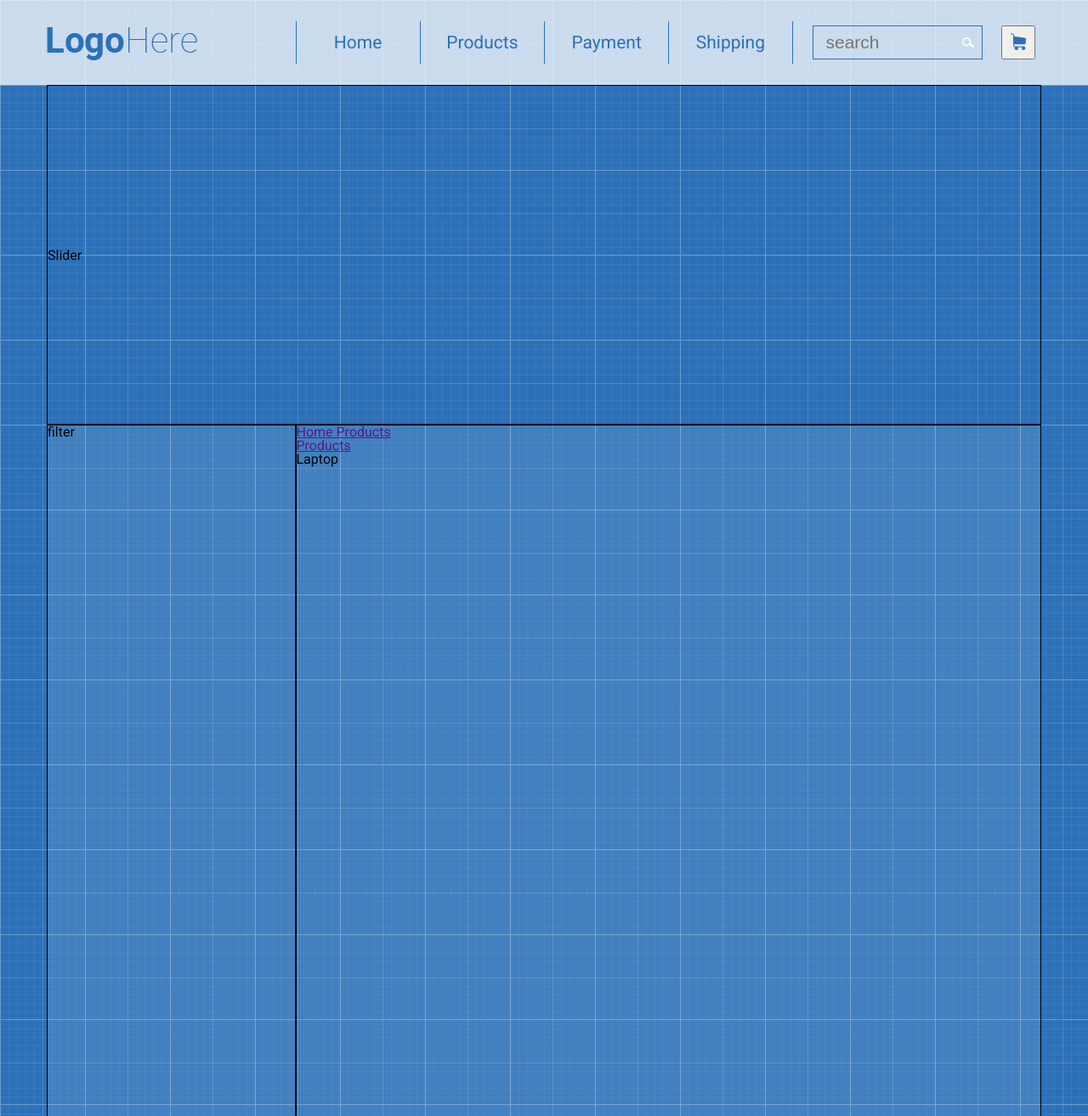
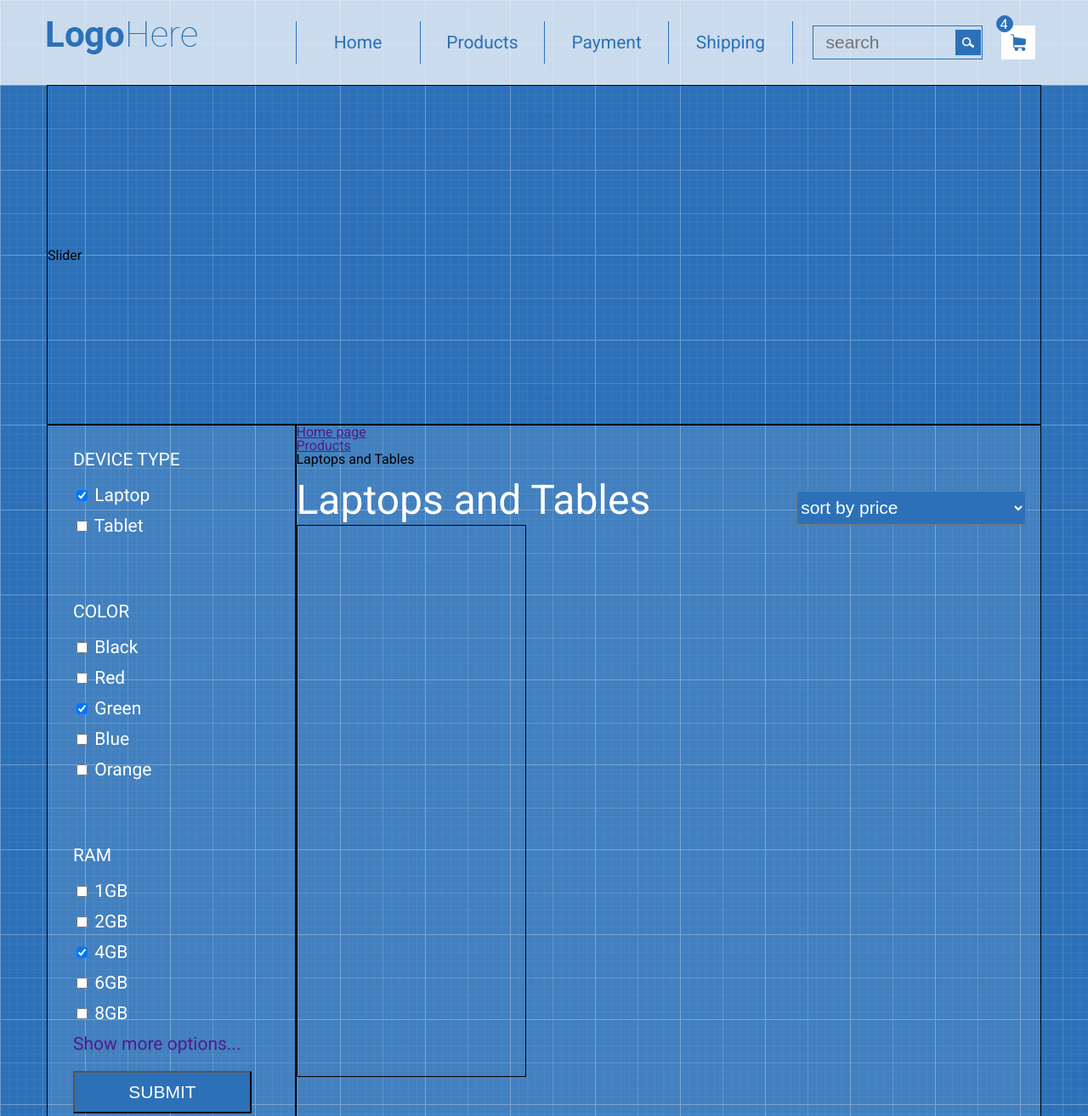
Before and after one commit to StepanKravets/StepanKravets.github.io, a plain HTML site: page index.html in a window 1280 px wide. Shown: the top 1314 px of the page at 85% size. Drawn offline with Linux system fonts and the light colour scheme.

Commit message:
changed header and add filter

```diff
--- a/index.html
+++ b/index.html
@@ -44,7 +44,8 @@
                         </div>
                     </div>
                     <div class="col-md-1">
-                        <button class='basket'><img src='images/icon (1).png'></button>
+                        <div class='basket'></div>
+                        <div class="basketAmount"> 4 </div>
                     </div>
 				</div>
             </div>
@@ -56,14 +57,56 @@
                 <div class="slider"> Slider</div>
             </div>
             <div class="row information">
-                <div class="col-md-3 filter">filter</div>
+                <div class="col-md-3 filter">
+                    <form action="">
+                            <legend> DEVICE TYPE </legend> <br>
+                            <div>
+                                <input type="checkbox" name="deviceType" value="Laptop" checked> Laptop <br>
+                                <input type="checkbox" name="deviceType" value="Tablet"> Tablet <br>
+                            </div>
+                            <legend class="choiseOption"> COLOR </legend><br>
+                            <div>
+                                <input type="checkbox" name="color" value="Black"> Black <br>
+                                <input type="checkbox" name="color" value="Red"> Red <br>
+                                <input type="checkbox" name="color" value="Green" checked> Green <br>
+                                <input type="checkbox" name="color" value="Blue"> Blue <br>
+                                <input type="checkbox" name="color" value="Orange"> Orange <br>
+                            </div>
+                            <legend class="choiseOption"> RAM </legend><br>
+                            <div>
+                                <input type="checkbox" name="ram" value="GB_1"> 1GB <br>
+                                <input type="checkbox" name="ram" value="GB_2"> 2GB <br>
+                                <input type="checkbox" name="ram" value="GB_4" checked> 4GB <br>
+                                <input type="checkbox" name="ram" value="GB_6"> 6GB <br>
+                                <input type="checkbox" name="ram" value="GB_8"> 8GB <br>
+                            </div>
+                        <div class="showMoreFilter"> <a href=""> Show more options...</a></div> <br>
+                        <button class="submitOption" type="submit"> SUBMIT </button>
+
+                    </form>
+
+                </div>
                 <div class="col-md-9 laptops">
                     <div class="row">
                         <div class="col-md-12">
                             <ul>
-                                <li><a href="">Home Products</a></li>
+                                <li><a href="">Home page</a></li>
                                 <li><a href="">Products</a></li>
-                                <li><span>Laptop</span></li>
+                                <li><span>Laptops and Tables</span></li>
+                                <br><div>
+                                    <span class="titleGoods"> Laptops and Tables </span>
+                                    <select class="sortOption">
+                                        <option value="sort by price"> sort by price </option>
+                                        <option value="sort by name"> sort by name </option>
+                                        <option value="sort by date"> sort by date </option>
+                                        <option value="sort by popularity"> sort by popularity </option>
+                                    </select>
+                                </div>
+                                <div class="deviceN1">
+
+                                </div>
+
+
                             </ul>
                         </div>
                     </div>
--- a/style.css
+++ b/style.css
@@ -63,10 +63,12 @@ body {
 	font-weight: 300;
 }
 
-.menu a:hover {
+.menu a:hover{
 	background: #2c71b8;
 	color:white;
 }
+
+.products.focus
 
 .logo {
 	margin-top: 7px;
@@ -105,34 +107,31 @@ input[type="search"] {
     height: 30px; /* Высота кнопки */
 	border: none; /* Убираем рамку */
 	position: absolute;
-	background-color:#2c71b8;
-	/*background-color: transparent;*/
 	margin:4px 2px;
-	background-blend-mode: multiply;
-	background-position: top;
-	background: url(images/icon_4.png) no-repeat 50% 50%; /* Параметры фона */
-	/*background-size: cover;*/
-	/*background-color: rgba(255, 0, 0, 0.5);*/
-   }
+	background: url(images/icon_4.png) no-repeat 50% 50% #2c71b8; /* Параметры фона */
+}
 
 .basket{
     height:40px;
 	width: 40px;
 	margin: 5px;
 	margin-left: 22px;
-	margin-right:0;
+	margin-right: 0;
+	background: url(images/icon_1.png) no-repeat 50% 50% white;
 }
 
 .submenu{
 	list-style: none;
 	position: absolute;
 	display:none;
+	left:-1px;
+	top:50px;
 }
 
 .submenu a{
 	background: #2c71b8;
 	color:white;
-	width:290.5px;
+	width:293px;
 }
 
 .submenu a:hover{
@@ -158,6 +157,9 @@ input[type="search"] {
 	height: 845px;
 	width:25%;
 	border: 1px solid black;
+	color:white;
+	font-size: 21px;
+	padding:30px;
 }
 
 .laptops{
@@ -169,3 +171,61 @@ input[type="search"] {
 .information{
 	background-color: rgba(255,255,255,0.1);
 }
+
+.col-md-1{
+	position: relative;
+}
+
+.basketAmount{
+	position: absolute;
+	top:-7px;
+	left:16px;
+	border: 1px solid #2c71b8;
+	background-color: #2c71b8;
+	color: white;
+	width:20px;
+	height:20px;
+	padding-left:4px;
+	padding-top:2px;
+	border-radius: 10px;
+}
+
+input[type="checkbox"]{
+	margin-bottom: 19px;
+}
+
+.choiseOption{
+	margin-top:65px;
+}
+
+.submitOption{
+	width:210px;
+	height:50px;
+	background-color: #2c71b8;
+	color: white;
+	font-size: 21px;
+}
+
+.showMoreFilter a{
+	text-decoration: none;
+}
+
+.titleGoods{
+	font-size: 48px;
+	color: white;
+}
+
+.sortOption{
+	width:270px;
+	height:40px;
+	margin-left:160px;
+	font-size: 21px;
+	color: white;
+	background-color: #2c71b8;
+}
+
+.deviceN1{
+	border: 1px solid black;
+	width:270px;
+	height:650px;
+}
```
Also changed, not shown: Untitled-1.txt (deleted), images/icon_1.png (renamed from images/icon (1).png).
